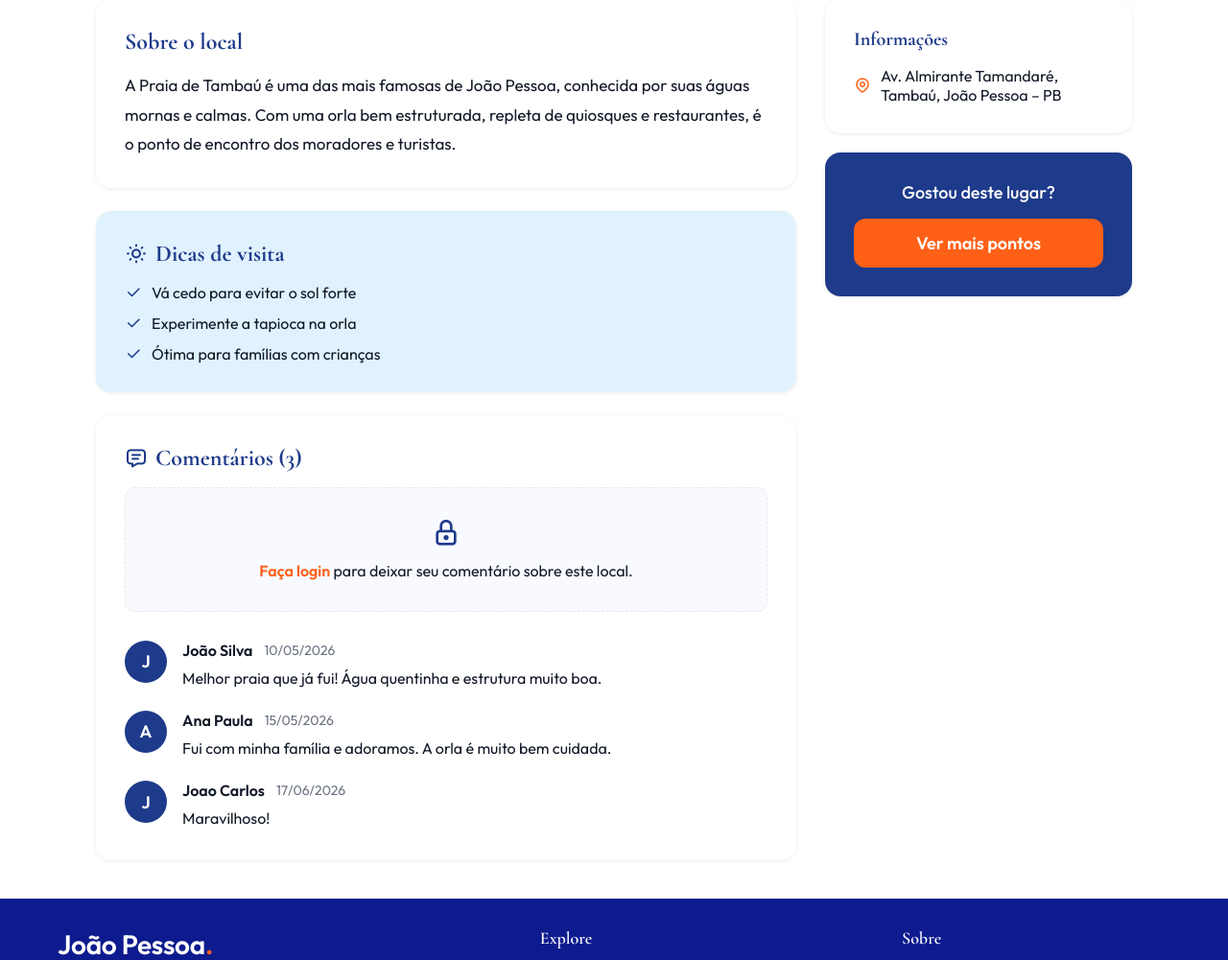
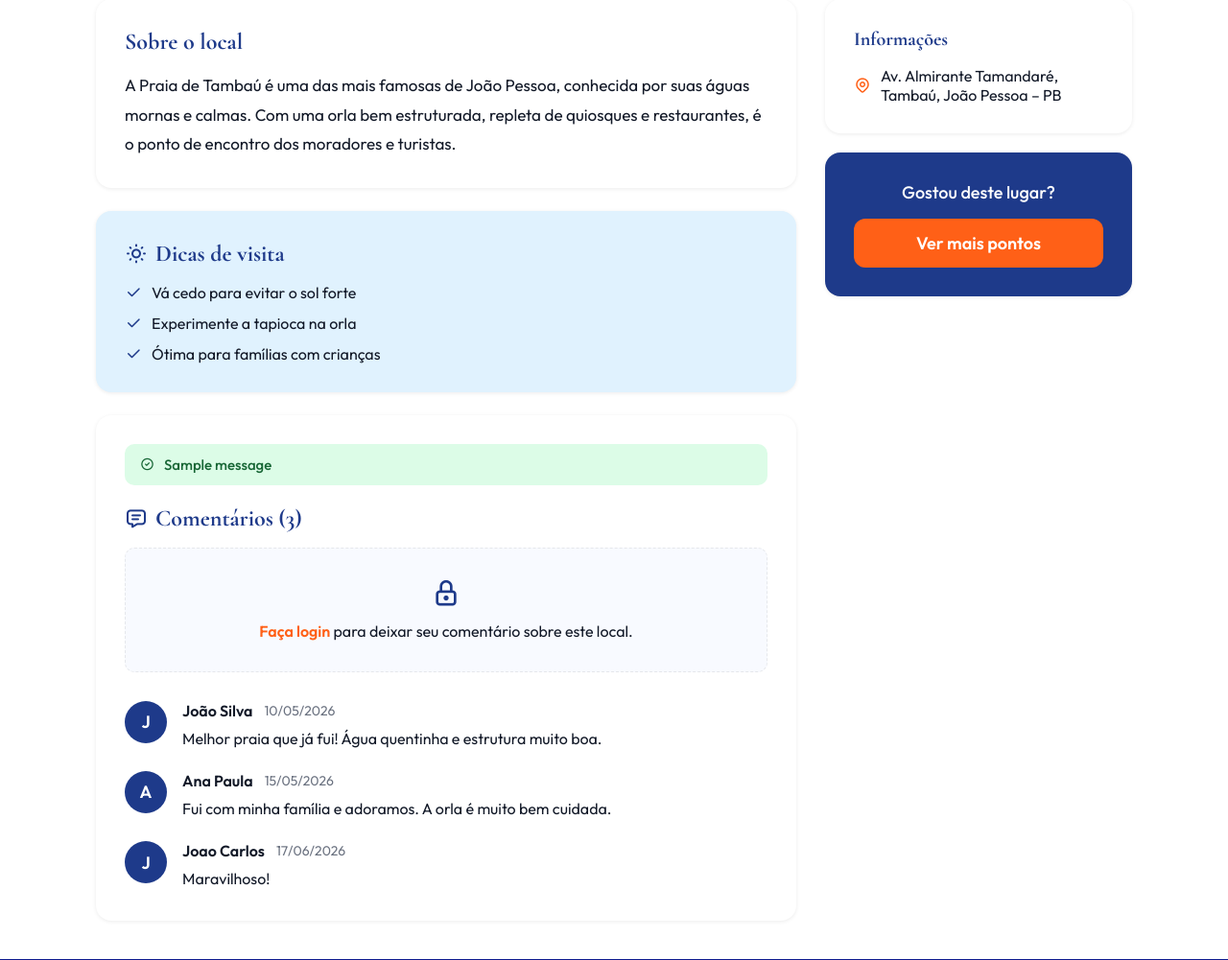
Before and after one commit to jmanoeldev/Vem-pra-Jampa, a Flask app: page /pontos-turisticos/1 in a window 1280 px wide. Shown: the part 545-1546 px from the top of the page at 96% size. Run offline with Flask 3, Linux system fonts and the light colour scheme; one stand-in notice (Sample message) is shown.

Commit message:
feat: Adiciona mensagem de sucesso ao comentar
-Adiciona Jinja2 que sinaliza ao usuário a submissão da mensagem

```diff
--- a/templates/card_base.html
+++ b/templates/card_base.html
@@ -60,6 +60,22 @@
 
     <!-- Comentários -->
     <div class="detalhe__card">
+      {% with messages = get_flashed_messages(with_categories=true) %}
+        {% if messages %}
+          <div style="margin-bottom: 2rem;">
+            {% for category, message in messages %}
+              <div class="detalhe__flash {% if category == 'success' %}detalhe__flash--sucesso{% else %}detalhe__flash--erro{% endif %}">
+                {% if category == 'success' %}
+                  <i class="ti ti-circle-check"></i>
+                {% else %}
+                  <i class="ti ti-alert-circle"></i>
+                {% endif %}
+                {{ message }}
+              </div>
+            {% endfor %}
+          </div>
+        {% endif %}
+      {% endwith %}
       <h2 class="detalhe__secao-titulo">
         <i class="ti ti-message"></i> Comentários ({{ comentarios|length }})
       </h2>
```
